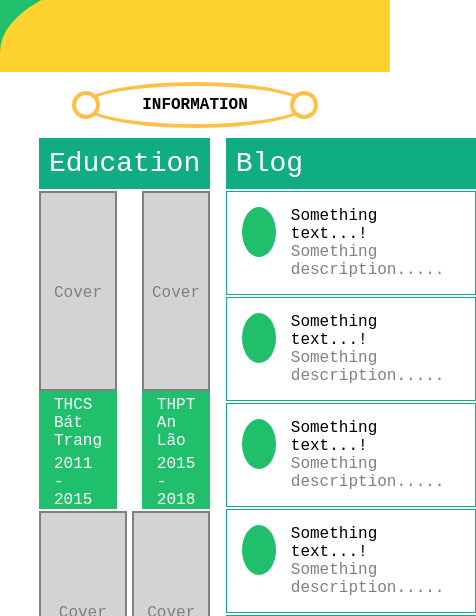
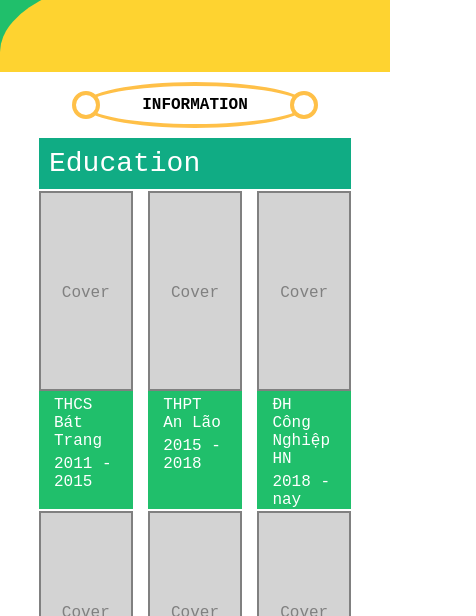
Before and after one commit to duykhanhit/duykhanhit.github.io, a plain HTML site: page index.html in a window 390 px wide. Shown: the part 228-844 px from the top of the page, 476 px wide, since content can reach past the window. Drawn offline with Linux system fonts and the light colour scheme.

Commit message:
fix bug css

```diff
--- a/style.css
+++ b/style.css
@@ -102,6 +102,7 @@ body {
 .main {
   margin: 10px 10%;
   display: flex;
+  width: 80%;
 }
 .left {
   flex-basis: 65%;
@@ -179,4 +180,10 @@ body {
   .social {
     display: none;
   }
+  .main {
+    display: block;
+  }
+  .right {
+    margin: 10px auto;
+  }
 }
```
